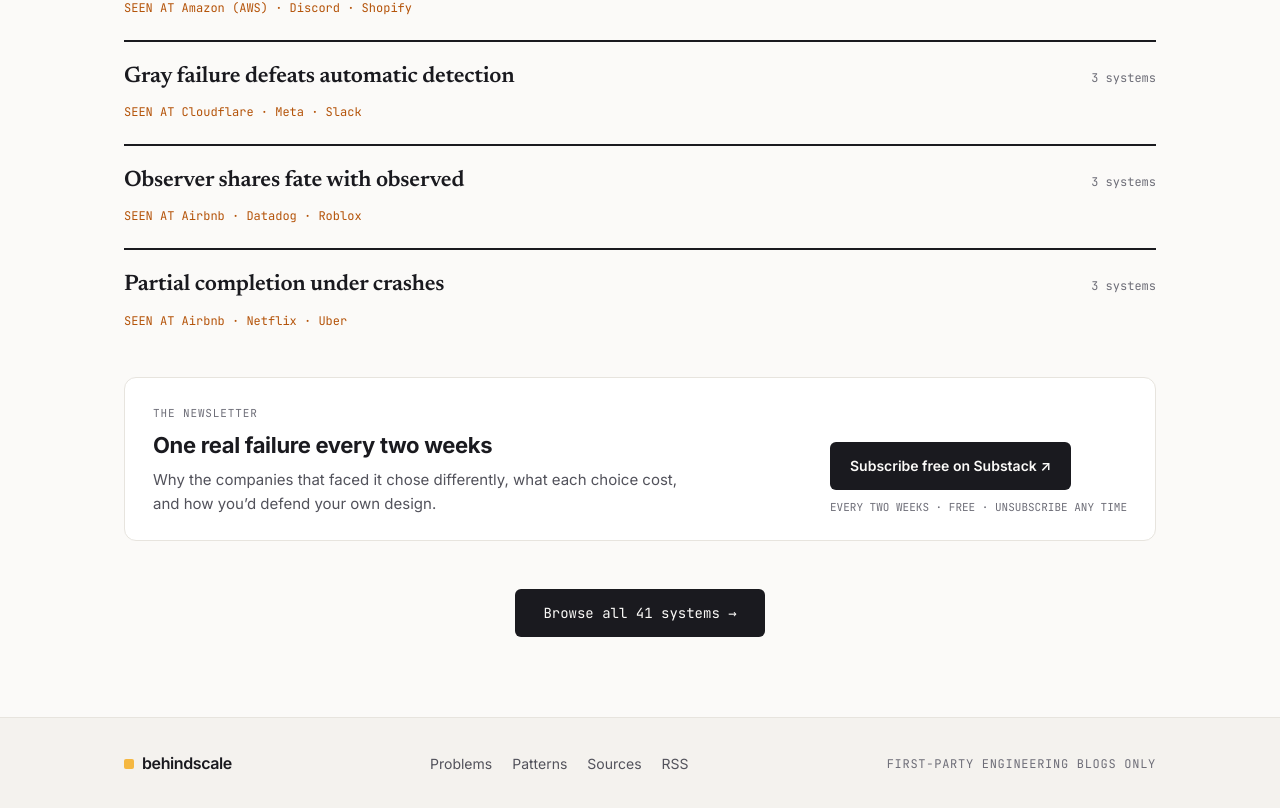
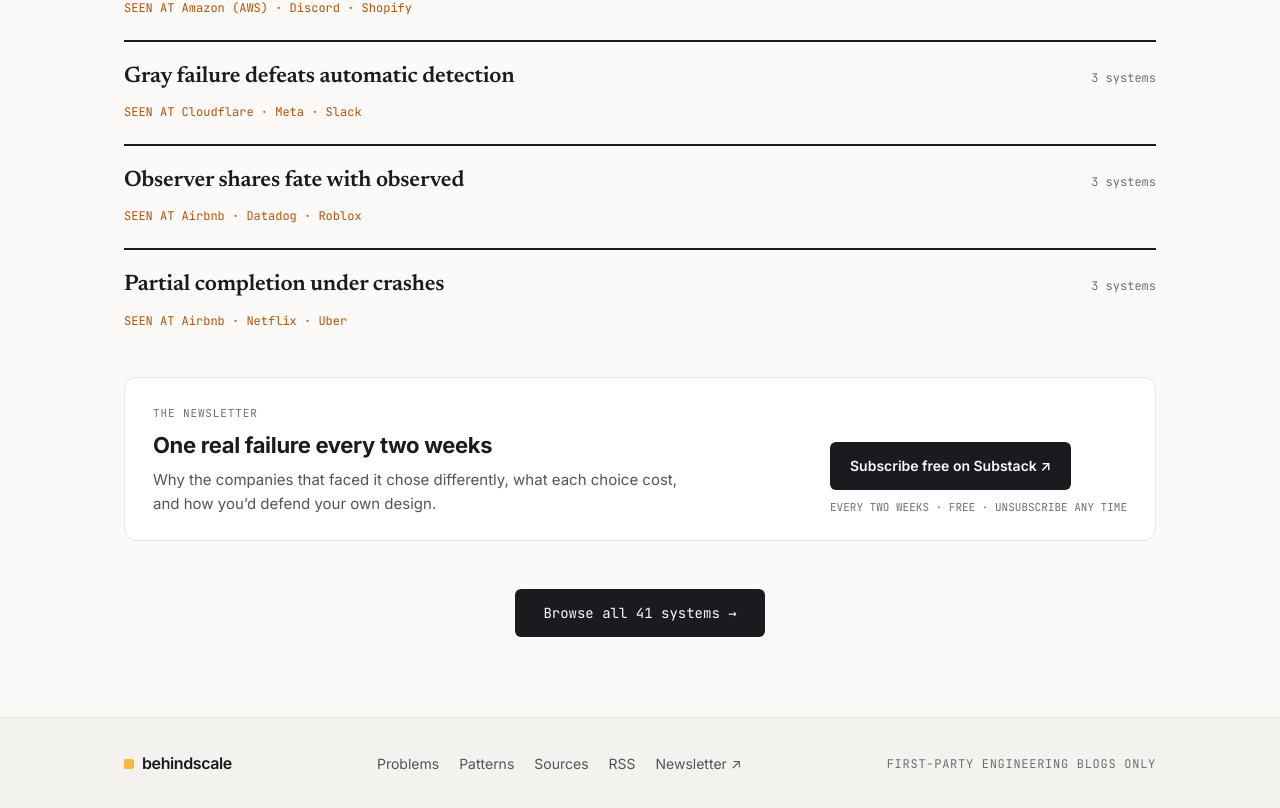
Before and after one commit to akhil-vij/behindscale, a React (Vite) app: page / in a window 1280 px wide. Shown: the part 2320-3128 px from the top of the page. Built offline with nearby package versions, Linux system fonts and the light colour scheme.

Commit message:
feat(footer): a "Newsletter ↗" link to the Substack home
Added to the live footer row after RSS, opening https://behindscale.substack.com
in a new tab. The rest of the footer is unchanged. The brief's "About" link
waits for the /about page (part 2), so no page links to a 404.

```diff
--- a/src/components/Footer.tsx
+++ b/src/components/Footer.tsx
@@ -1,9 +1,11 @@
 import { Link } from 'react-router-dom'
+import { newsletterUrl } from '../config/site'
 
 // Site footer, shared by the landing and every inner page (findability task 10:
 // inner pages were dead ends). Wordmark + primary nav + the RSS feed + the
 // first-party promise. /rss.xml is a static build artifact (scripts/
-// generate-feed.ts), not a React route, so it's a plain anchor.
+// generate-feed.ts), not a React route, so it's a plain anchor; the newsletter
+// lives on Substack, so its link opens in a new tab.
 export default function Footer() {
   return (
     <footer className="border-t border-border-default bg-bg-subtle">
@@ -34,6 +36,14 @@
           >
             RSS
           </a>
+          <a
+            href={newsletterUrl}
+            target="_blank"
+            rel="noopener"
+            className="text-sm text-text-secondary hover:text-text-primary"
+          >
+            Newsletter ↗
+          </a>
         </div>
         <span className="font-mono text-xs uppercase tracking-[0.06em] text-text-muted">
           First-party engineering blogs only
```
